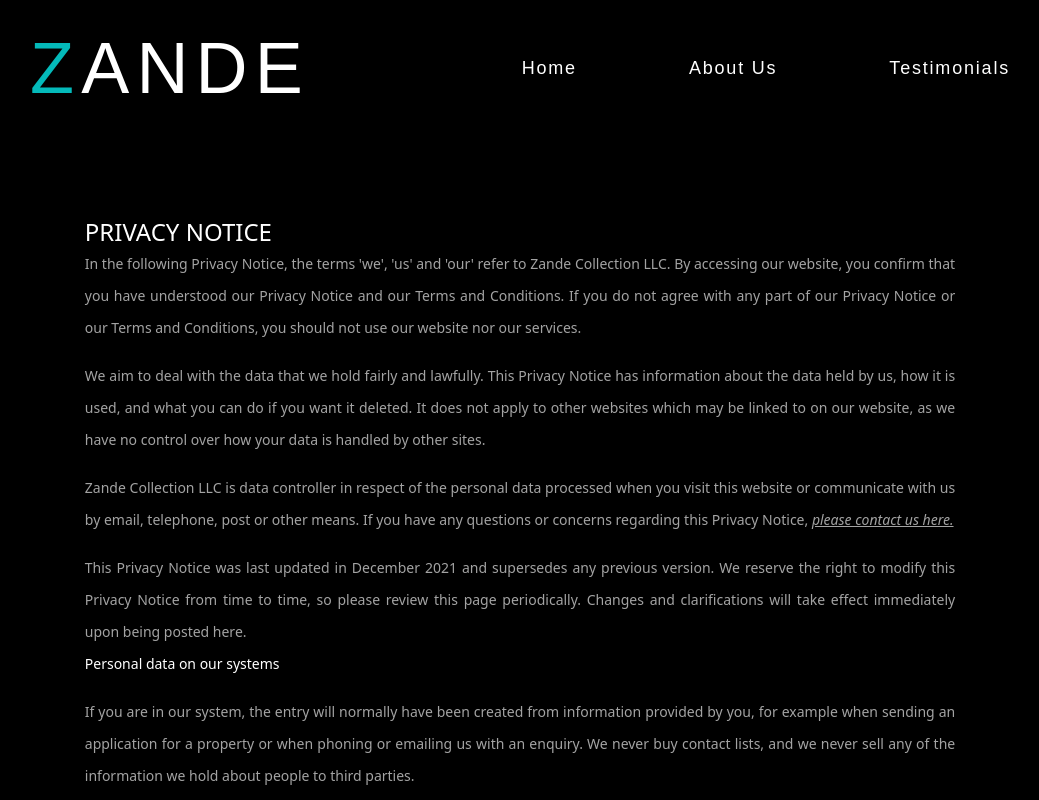
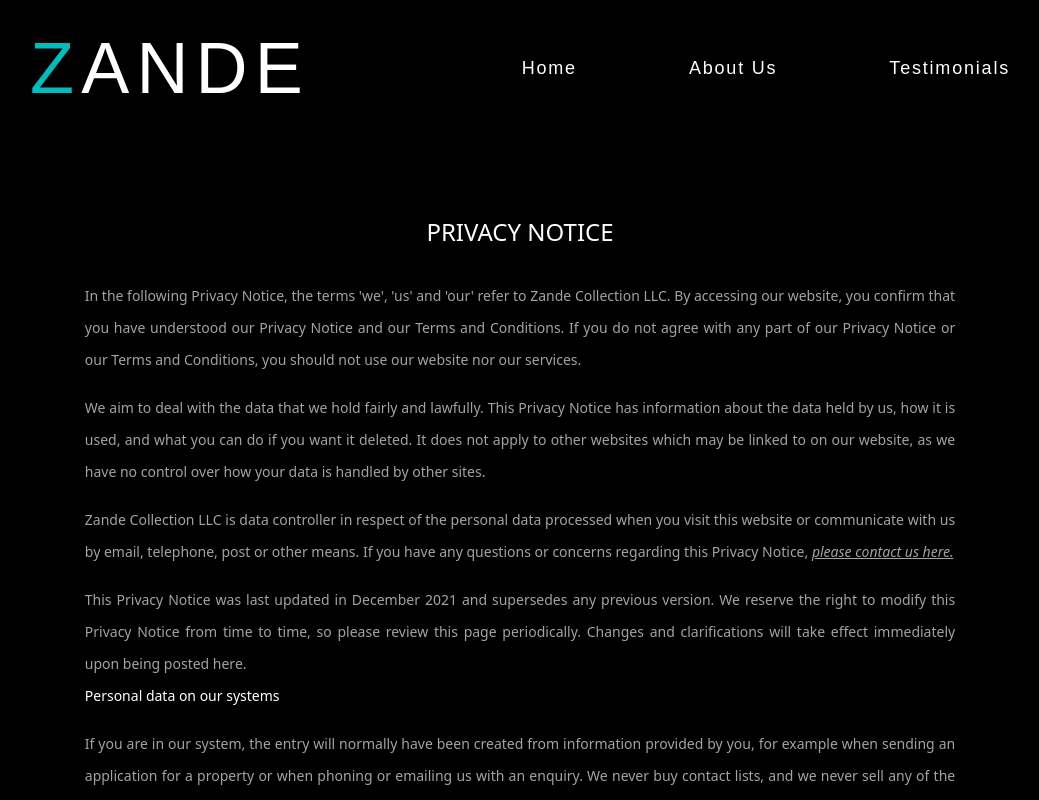
Before and after one commit to Caisere/zandecollectionllc, a React (Create React App) app: page /copy-of-terms-and-conditions in a window 1280 px wide. Shown: the top 800 px of the page, without its empty margins (120-1159 px from the left). Built offline with nearby package versions, Linux system fonts and the light colour scheme; a web font is replaced by a local one.

Commit message:
zandecollections pri/t&c mb-changed

```diff
--- a/src/pages/Privacy.jsx
+++ b/src/pages/Privacy.jsx
@@ -7,7 +7,7 @@
   <div className='text-white mt-8 md:mt-20 flex items-center text-justify justify-center'>
       <div className=' w-[80%] lg:w-[68%]'>
             <div>
-              <h1 className='uppercase text-xl md:text-2xl'>Privacy Notice</h1>
+              <h1 className='uppercase text-xl md:text-2xl mb-8 text-center'>Privacy Notice</h1>
             </div>
 
             <div className='flex flex-col justify-center items-start '>
--- a/src/pages/TermsAndConditions.jsx
+++ b/src/pages/TermsAndConditions.jsx
@@ -5,7 +5,7 @@
     <div className='text-white flex justify-center items-center mt-6 md:mt-20'>
       <div className=' w-[80%] lg:w-[68%] text-justify'>
             <div>
-                <h1 className='uppercase text-xl text-center md:text-2xl'>Terms and Conditions</h1>
+                <h1 className='uppercase text-xl text-center md:text-2xl mb-8'>Terms and Conditions</h1>
             </div>
 
           <div className='flex flex-col justify-center items-start '>
```
